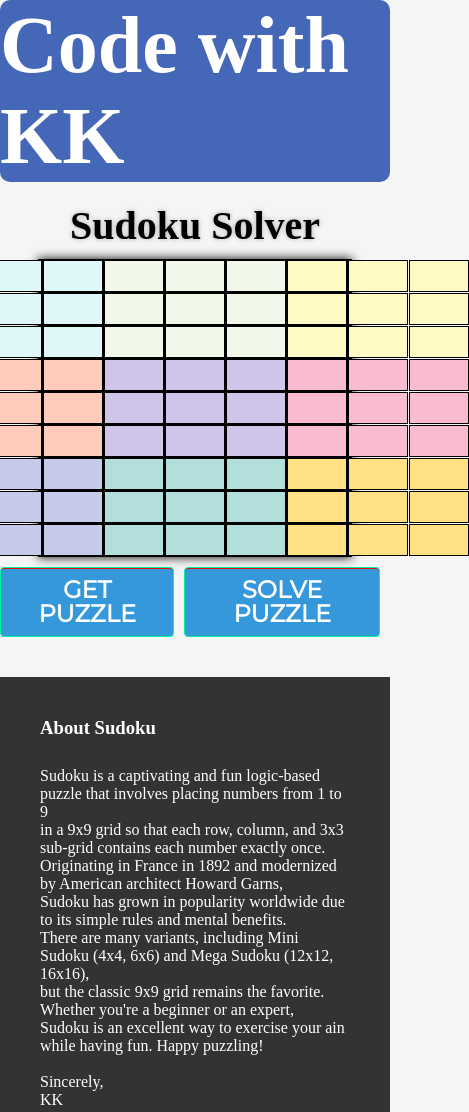
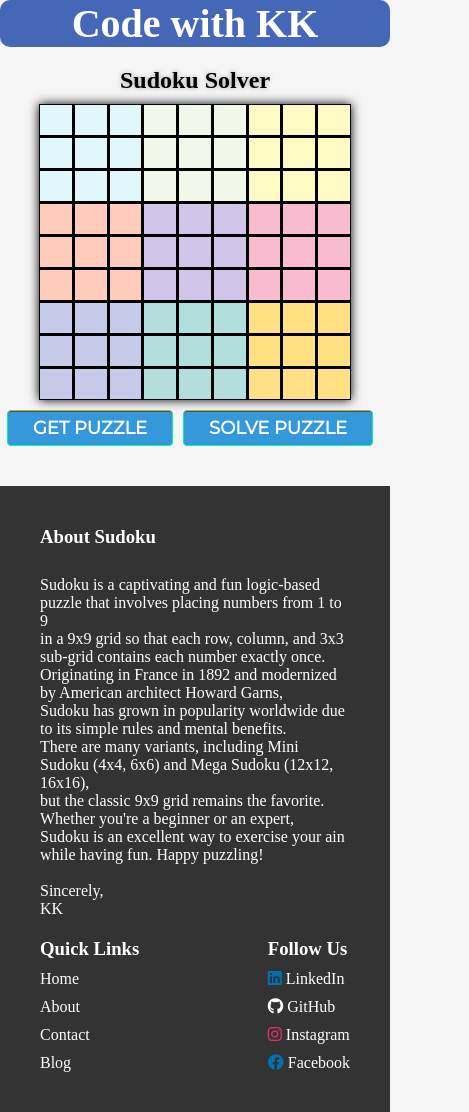
Before and after one commit to SuchitHubale/Suduko-Solver, a plain HTML site: page index.html in a window 390 px wide. Shown: the top 1112 px of the page, 469 px wide, since content can reach past the window. Drawn offline with Linux system fonts and the light colour scheme.

Commit message:
Add files via upload

```diff
--- a/index.html
+++ b/index.html
@@ -3,7 +3,7 @@
 
 <head>
     <meta charset="UTF-8">
-    <meta http-equiv="X-UA-Compatie" content="IE=edge">
+    <meta http-equiv="X-UA-Compatible" content="IE=edge">
     <meta name="viewport" content="width=device-width, initial-scale=1.0">
     <title>kk's Code : Sudoku Solver</title>
     <link rel="stylesheet" href="style.css">
@@ -17,88 +17,89 @@
     </div>
     <div class="Heading">Sudoku Solver</div>
     <div class="sudoku_grid">
-        <div id="0" class="box1  "></div>
-        <div id="1" class="box1 "></div>
-        <div id="2" class="box1  "></div>
-        <div id="3" class="box2 "></div>
-        <div id="4" class="box2 "></div>
-        <div id="5" class="box2  "></div>
-        <div id="6" class="box3 "></div>
-        <div id="7" class="box3 "></div>
-        <div id="8" class="box3  "></div>
-        <div id="9" class="box1 "></div>
+        <div id="0" class="box1 bl bt"></div>
+        <div id="1" class="box1 bt"></div>
+        <div id="2" class="box1 br bt"></div>
+        <div id="3" class="box2 bt"></div>
+        <div id="4" class="box2 bt"></div>
+        <div id="5" class="box2 br bt"></div>
+        <div id="6" class="box3 bt"></div>
+        <div id="7" class="box3 bt"></div>
+        <div id="8" class="box3 br bt"></div>
+        <div id="9" class="box1 bl"></div>
         <div id="10" class="box1"></div>
-        <div id="11" class="box1 "></div>
+        <div id="11" class="box1 br"></div>
         <div id="12" class="box2"></div>
         <div id="13" class="box2"></div>
-        <div id="14" class="box2 "></div>
+        <div id="14" class="box2 br"></div>
         <div id="15" class="box3"></div>
         <div id="16" class="box3"></div>
-        <div id="17" class="box3 "></div>
-        <div id="18" class="box1 "></div>
-        <div id="19" class="box1"></div>
-        <div id="20" class="box1 "></div>
-        <div id="21" class="box2"></div>
-        <div id="22" class="box2"></div>
-        <div id="23" class="box2 "></div>
-        <div id="24" class="box3"></div>
-        <div id="25" class="box3"></div>
-        <div id="26" class="box3 "></div>
-        <div id="27" class="box1 "></div>
+        <div id="17" class="box3 br"></div>
+        <div id="18" class="box1 bb bl"></div>
+        <div id="19" class="box1 bb"></div>
+        <div id="20" class="box1 br bb"></div>
+        <div id="21" class="box2 bb"></div>
+        <div id="22" class="box2 bb"></div>
+        <div id="23" class="box2 br bb"></div>
+        <div id="24" class="box3 bb"></div>
+        <div id="25" class="box3 bb"></div>
+        <div id="26" class="box3 bb br"></div>
+        <div id="27" class="box1 bl"></div>
         <div id="28" class="box1"></div>
-        <div id="29" class="box1 "></div>
+        <div id="29" class="box1 br"></div>
         <div id="30" class="box2"></div>
         <div id="31" class="box2"></div>
-        <div id="32" class="box2 "></div>
+        <div id="32" class="box2 br"></div>
         <div id="33" class="box3"></div>
         <div id="34" class="box3"></div>
-        <div id="35" class="box3 "></div>
-        <div id="36" class="box1 "></div>
+        <div id="35" class="box3 br"></div>
+        <div id="36" class="box1 bl"></div>
         <div id="37" class="box1"></div>
-        <div id="38" class="box1 "></div>
+        <div id="38" class="box1 br"></div>
         <div id="39" class="box2"></div>
         <div id="40" class="box2"></div>
-        <div id="41" class="box2 "></div>
+        <div id="41" class="box2 br"></div>
         <div id="42" class="box3"></div>
         <div id="43" class="box3"></div>
-        <div id="44" class="box3 "></div>
-        <div id="45" class="box1 "></div>
-        <div id="46" class="box1"></div>
-        <div id="47" class="box1 "></div>
-        <div id="48" class="box2"></div>
-        <div id="49" class="box2"></div>
-        <div id="50" class="box2 "></div>
-        <div id="51" class="box3"></div>
-        <div id="52" class="box3"></div>
-        <div id="53" class="box3 "></div>
-        <div id="54" class="box1 "></div>
+        <div id="44" class="box3 br"></div>
+        <div id="45" class="box1 bb bl"></div>
+        <div id="46" class="box1 bb"></div>
+        <div id="47" class="box1 br bb"></div>
+        <div id="48" class="box2 bb"></div>
+        <div id="49" class="box2 bb"></div>
+        <div id="50" class="box2 br bb"></div>
+        <div id="51" class="box3 bb"></div>
+        <div id="52" class="box3 bb"></div>
+        <div id="53" class="box3 bb br"></div>
+        <div id="54" class="box1 bl"></div>
         <div id="55" class="box1"></div>
-        <div id="56" class="box1 "></div>
+        <div id="56" class="box1 br"></div>
         <div id="57" class="box2"></div>
         <div id="58" class="box2"></div>
-        <div id="59" class="box2 "></div>
+        <div id="59" class="box2 br"></div>
         <div id="60" class="box3"></div>
         <div id="61" class="box3"></div>
-        <div id="62" class="box3 "></div>
-        <div id="63" class="box1 "></div>
+        <div id="62" class="box3 br"></div>
+        <div id="63" class="box1 bl"></div>
         <div id="64" class="box1"></div>
-        <div id="65" class="box1 "></div>
+        <div id="65" class="box1 br"></div>
         <div id="66" class="box2"></div>
         <div id="67" class="box2"></div>
-        <div id="68" class="box2 "></div>
+        <div id="68" class="box2 br"></div>
         <div id="69" class="box3"></div>
         <div id="70" class="box3"></div>
-        <div id="71" class="box3 "></div>
-        <div id="72" class="box1 "></div>
-        <div id="73" class="box1"></div>
-        <div id="74" class="box1 "></div>
-        <div id="75" class="box2"></div>
-        <div id="76" class="box2"></div>
-        <div id="77" class="box2 "></div>
-        <div id="78" class="box3"></div>
-        <div id="79" class="box3"></div>
-        <div id="80" class="box3 "></div>
+        <div id="71" class="box3 br"></div>
+        <div id="72" class="box1 bb bl"></div>
+        <div id="73" class="box1 bb"></div>
+        <div id="74" class="box1 br bb"></div>
+        <div id="75" class="box2 bb"></div>
+        <div id="76" class="box2 bb"></div>
+        <div id="77" class="box2 br bb"></div>
+        <div id="78" class="box3 bb"></div>
+        <div id="79" class="box3 bb"></div>
+        <div id="80" class="box3 bb br"></div>
     </div>
+
 
     <div class="Buttons">
         <button id="GetPuzzle">Get Puzzle</button>
@@ -130,16 +131,16 @@
             <div class="col-md-4">
               <h3>Follow Us</h3>
               <ul>
-                  <li><a href="https://www.linkedin.com/in/suchit-hubale-40a920256?utm_source=share&utm_campaign=share_via&utm_content=profile&utm_medium=android_app" target="_ank"><i class="fab fa-linkedin"></i> LinkedIn</a></li>
-                  <li><a href="#" target="_ank"><i class="fab fa-github"></i> GitHub</a></li>
-                <li><a href="https://www.instagram.com/suchit_hubale_?igsh=MTZjM2Z6NjVjcWt0bg==" target="_ank"><i class="fab fa-instagram"></i> Instagram</a></li>
-                <li><a href="#" target="_ank"><i class="fab fa-facebook"></i>Facebook</a></li>
+                  <li><a href="https://www.linkedin.com/in/suchit-hubale-40a920256?utm_source=share&utm_campaign=share_via&utm_content=profile&utm_medium=android_app" target="_blank"><i class="fab fa-linkedin"></i> LinkedIn</a></li>
+                  <li><a href="#" target="_blank"><i class="fab fa-github"></i> GitHub</a></li>
+                <li><a href="https://www.instagram.com/suchit_hubale_?igsh=MTZjM2Z6NjVjcWt0bg==" target="_blank"><i class="fab fa-instagram"></i> Instagram</a></li>
+                <li><a href="#" target="_blank"><i class="fab fa-facebook"></i> Facebook</a></li>
               </ul>
             </div>
           </div>
           <div class="row">
             <div class="col-md-12">
-              <p class="copyright">Copyright &copy; 2023 Code with kk. All rights reserved.</p>
+              <p class="copyright">Copyright &copy; 2023 Code with KK. All rights reserved.</p>
             </div>
           </div>
         </div>
--- a/style.css
+++ b/style.css
@@ -1,24 +1,22 @@
-*, *::after,*::before{
+*, *::after, *::before {
   padding: 0;
   margin: 0;
 }
-.Header{
+
+body {
+  background-color: whitesmoke; /* light gray */
+}
+
+.Header {
   display: flex;
   justify-content: space-between;
   width: 100%;
   margin-bottom: 20px;
   background-color: #4567b7; /* dark blue */
-  border-top-left-radius: 10px;
-  border-top-right-radius: 10px;
-  border-bottom-left-radius: 10px;
-  border-bottom-right-radius: 10px;
+  border-radius: 10px;
 }
 
-body{
-  background-color: whitesmoke; /* light gray */
-}
-
-#name{
+#name {
   width: 100%;
   display: flex;
   align-items: center;
@@ -28,7 +26,7 @@ body{
   color: #fff; /* white */
 }
 
-.Heading{
+.Heading {
   width: 100%;
   display: flex;
   justify-content: center;
@@ -36,20 +34,17 @@ body{
   font-size: 40px;
   font-weight: bold;
   color: black; /* dark gray */
-  text-shadow: 0 0 5px rgba(0, 0, 0, 0.3);;
+  text-shadow: 0 0 5px rgba(0, 0, 0, 0.3);
 }
 
 .sudoku_grid {
   display: grid;
-  grid-template-columns: repeat(9, 60px);
-  grid-gap: 1px;
-  max-width: 548px; /* Adjusted to fit 9 columns of 60px each */
+  grid-template-columns: repeat(9, 1fr);
+  gap: 1px;
+  max-width: 540px;
   margin: 10px auto;
-  justify-content: center;
-  background-color: #fff;
-  border: 1.5px solid black;
+  background-color: black;
   box-shadow: 0 0 10px rgba(0, 0, 0, 1);
-  background-color: black;
 }
 
 .sudoku_grid div {
@@ -63,7 +58,6 @@ body{
   transition: background-color 0.3s ease;
   height: 60px;
 }
-
 /* Color each 3x3 block differently */
 .sudoku_grid div:nth-child(1),
 .sudoku_grid div:nth-child(2),
@@ -178,57 +172,33 @@ body{
   /* border: 2px solid black; */
 }
 
-/* Media query for smaller screens */
-@media only screen and (max-width: 768px) {
-  .sudoku_grid {
-      max-width: 90%; /* adjust the max-width to fit smaller screens */
-  }
-  .sudoku_grid div {
-      height: 40px; /* adjust the height to fit smaller screens */
-  }
+.box1 {
+  background-color: #8bc34a; /* light green */
+  border: 2px solid black;
 }
 
-/* Media query for even smaller screens */
-@media only screen and (max-width: 480px) {
-  .sudoku_grid {
-      max-width: 80%; /* adjust the max-width to fit even smaller screens */
-  }
-  .sudoku_grid div {
-      height: 30px; /* adjust the height to fit even smaller screens */
-  }
-}
-
- .box1{
-    background-color: #8bc34a; /* light green */
-    border: 2px solid rgb(0, 0, 0);
-}
-
-.box1:hover{
+.box1:hover {
   background-color: #34c759; /* darker green */
   color: black;
 }
 
-.box2{
+.box2 {
   background-color: #f7dc6f;
-    border: 2px solid rgb(0, 0, 0);
+  border: 2px solid black;
 }
 
-.box2:hover{
+.box2:hover {
   background-color: #ffd700;
 }
 
-.box3{
+.box3 {
   background-color: #66d9ef;
-    border: 2px solid rgb(0, 0, 0);
+  border: 2px solid black;
 }
 
-.box3:hover{
+.box3:hover {
   background-color: #3498db;
   color: black;
-}
-
-.bt{
-    border-top: 4px solid black;
 }
 
 .Buttons {
@@ -239,13 +209,12 @@ body{
 }
 
 button {
-    transition: all .5s ease;
+  transition: all 0.5s ease;
   color: #fff;
   border: 3px solid white;
   font-family: 'Montserrat', sans-serif;
   text-transform: uppercase;
   text-align: center;
-    line-height: 1;
   font-size: 17px;
   background-color: transparent;
   padding: 10px;
@@ -258,7 +227,7 @@ button:hover {
   background-color: #fff;
 }
 
-#GetPuzzle,#SolvePuzzle{
+#GetPuzzle, #SolvePuzzle {
   display: inline-block;
   text-decoration: none;
   color: #fff; /* white */
@@ -271,11 +240,10 @@ button:hover {
   margin-right: 10px;
 }
 
-#GetPuzzle:hover,#SolvePuzzle:hover{
+#GetPuzzle:hover, #SolvePuzzle:hover {
   background-color: #2980b9; /* darker blue */
   color: #333;
 }
-/* Social Media Icons */
 
 .fa-instagram {
   color: #e1306c; /* Instagram color */
@@ -288,9 +256,11 @@ button:hover {
 .fa-linkedin {
   color: #0072b1; /* LinkedIn color */
 }
-.fa-facebook{
-  color: #0072b1;
+
+.fa-facebook {
+  color: #0072b1; /* Facebook color */
 }
+
 .footer {
   background-color: #333; /* dark gray background */
   color: #fff; /* white text color */
@@ -340,6 +310,62 @@ button:hover {
   text-align: center;
   margin-top: 20px;
 }
-  .col-md-4 h3{
+
+.col-md-4 h3 {
   margin-bottom: 10px;
 }
+
+/* Media query for smaller screens */
+@media only screen and (max-width: 768px) {
+  #name {
+    font-size: 60px;
+  }
+
+  .Heading {
+    font-size: 30px;
+  }
+
+  .sudoku_grid {
+    max-width: 90%;
+  }
+
+  .sudoku_grid div {
+    height: 40px;
+    font-size: 24px;
+  }
+
+  #GetPuzzle, #SolvePuzzle {
+    padding: 8px 30px;
+    font-size: 20px;
+  }
+}
+
+/* Media query for even smaller screens */
+@media only screen and (max-width: 480px) {
+  #name {
+    font-size: 40px;
+  }
+
+  .Heading {
+    font-size: 24px;
+  }
+
+  .sudoku_grid {
+    max-width: 80%;
+  }
+
+  .sudoku_grid div {
+    height: 30px;
+    font-size: 18px;
+  }
+
+  #GetPuzzle, #SolvePuzzle {
+    padding: 6px 25px;
+    font-size: 18px;
+  }
+
+  button {
+    font-size: 14px;
+    padding: 8px;
+  }
+}
```
Lines whose indentation alone changed are shown as unchanged.
